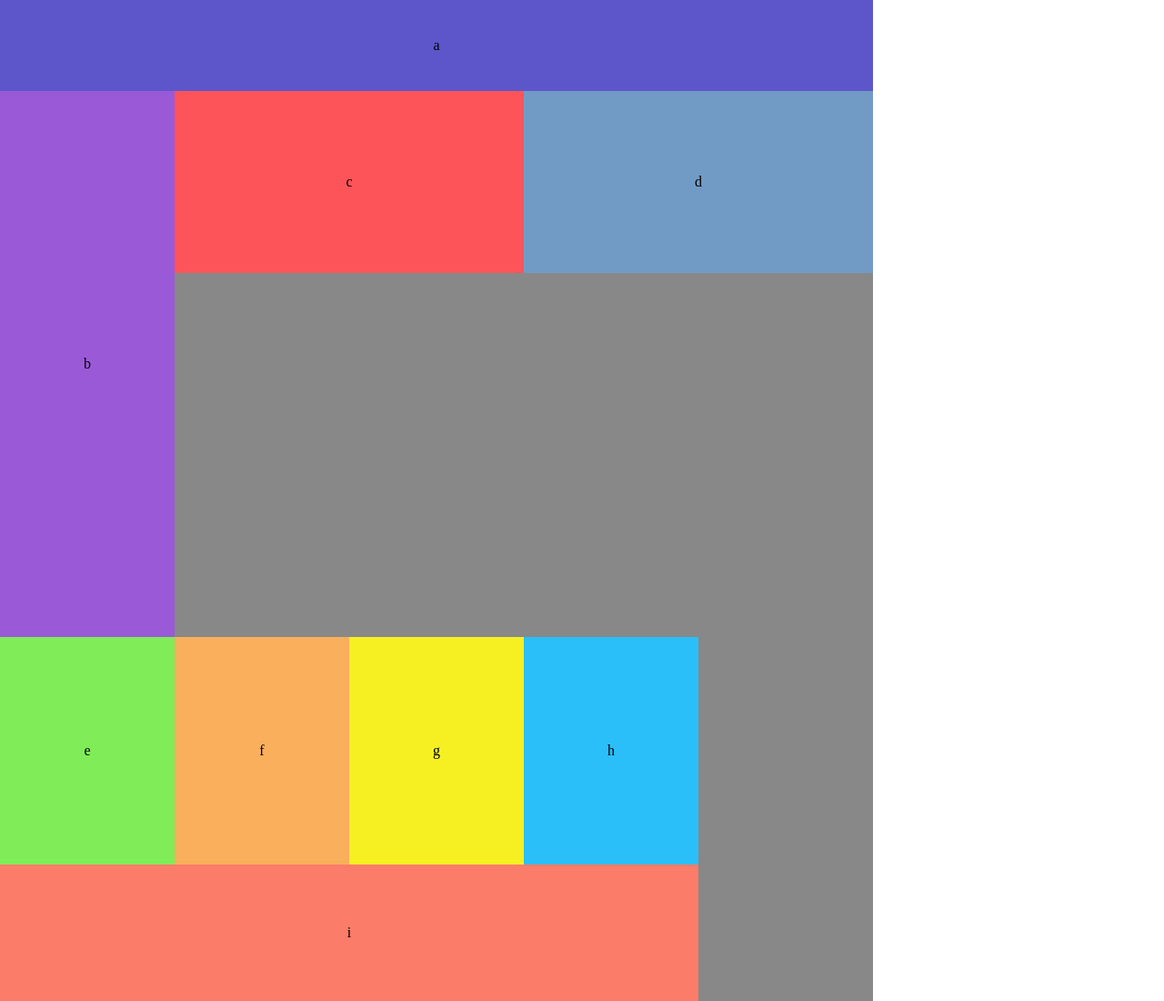
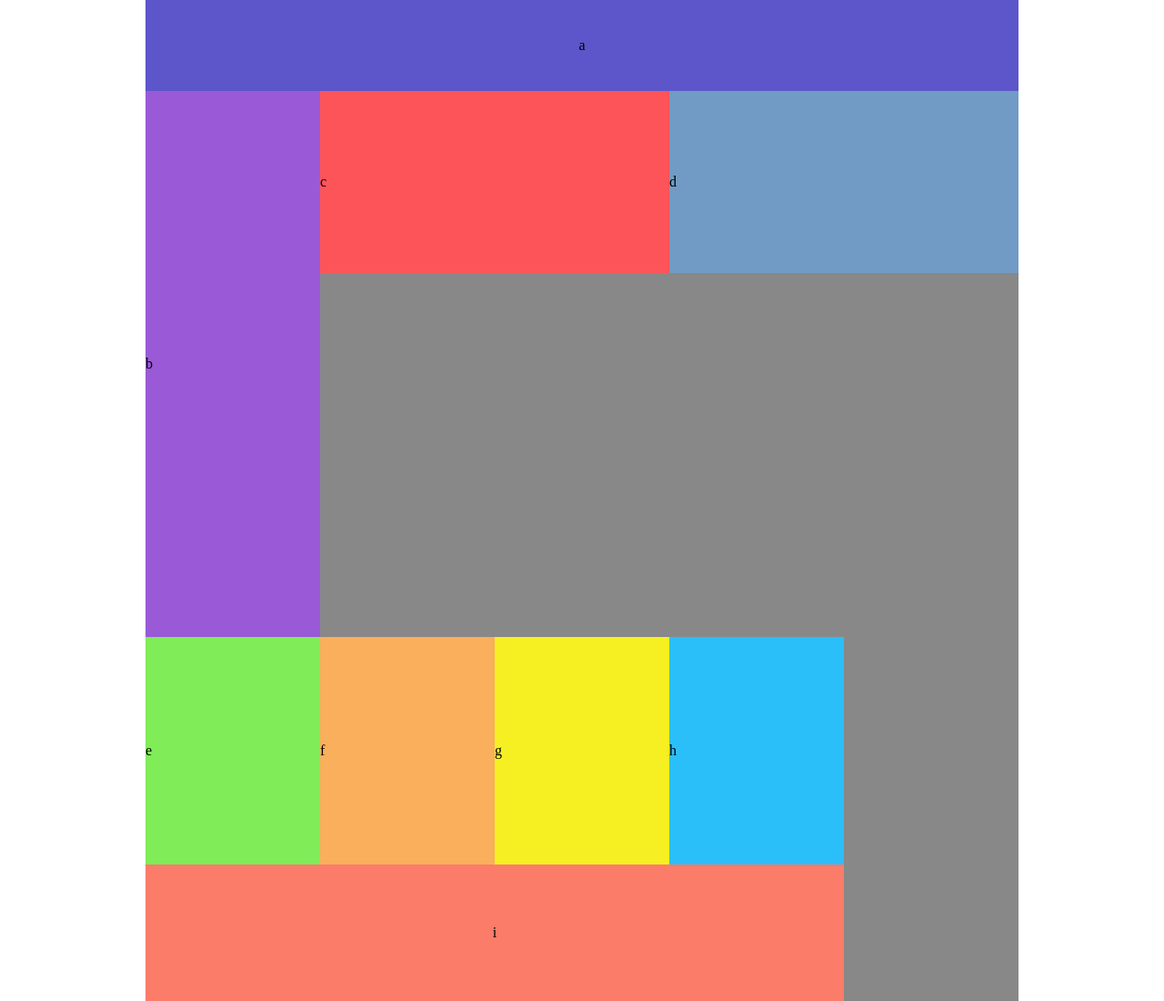
Before and after one commit to arensdj/lab-01, a plain HTML site: page index.html in a window 1280 px wide. Shown: the whole page at 91% size. Drawn offline with Linux system fonts and the light colour scheme.

Commit message:
Implemented flexbox for mobile view.

```diff
--- a/css/base.css
+++ b/css/base.css
@@ -1,6 +1,12 @@
+body {
+  max-width: 960px;
+  margin: 0 auto;
+}
+
 div {
   background: #888;
-  box-sizing: border-box;
+  text-align: center;
+  /* box-sizing: border-box; */
 }
 
 p {
--- a/css/layout.css
+++ b/css/layout.css
@@ -1,9 +1,19 @@
-.container {
+/* .container {
   display: flex;
-  /* flex-direction: row; */
+  flex-direction: row;
   flex-wrap: wrap;
 
   width: 100%;
+} */
+
+/* Mobile */
+
+@media screen and (max-width: 767px) {
+
+  .container {
+  display: flex;
+  flex-direction: column;
+  flex-flow: row wrap;
   }
 
   #id-a {
@@ -38,14 +48,19 @@
   line-height: 125px;
   height: 16%;
   background-color: #fc6178;
+  /* text-align: center; */
   }
 
   #id-d {
   background-color: #6f45bc;
   }
 
+  #id-a, #id-b, #id-c, #id-d, #id-i {
+  width: 100%;
+  }
+
   #id-e, #id-f, #id-g, #id-h {
-  float: left;
+  /* float: left; */
   height: 250px;
   line-height: 250px;
   width: 50%;
@@ -58,13 +73,15 @@
   background-color: #94d882;
   }
 
-@media (min-width: 768px) {
+}
+
+/* Tablet */
+
+@media screen and (min-width: 768px) {
   .container {
     display: flex;
-    /* flex-direction: row; */
-    flex-wrap: wrap;
-
-    max-width: 960px;
+    flex-direction: row;
+    flex-wrap:  wrap;
   }
 
   #id-a {
@@ -75,7 +92,9 @@
   }
 
   #id-b{
-    float: left;
+    /* float: left; */
+    display: flex;
+    flex-direction: row;
     line-height: 600px;
     height: 600px;
     width: 20%;
@@ -115,22 +134,31 @@
   }
 
   #id-c, #id-d {
-    float: left;
+    /* float: left; */
+    display: flex;
+    flex-direction: row;
+
     line-height: 200px;
     height: 200px;
     width: 40%;
   }
 
   #id-e, #id-f, #id-g, #id-h {
-    float: left;
+    /* float: left; */
+    /* display: flex; */
+    /* flex-direction: row; */
+
+    display: flex;
+    flex-direction: row;
+    /* flex-flow: row wrap; */
     height: 250px;
     line-height: 250px;
     width: 20%;
   }
 
   #id-i {
-    clear: none;
-    float: left;
+    /* clear: none; */
+    /* float: left; */
     height: 150px;
     line-height: 150px;
     width: 80%;
```
Lines whose indentation alone changed are shown as unchanged.
